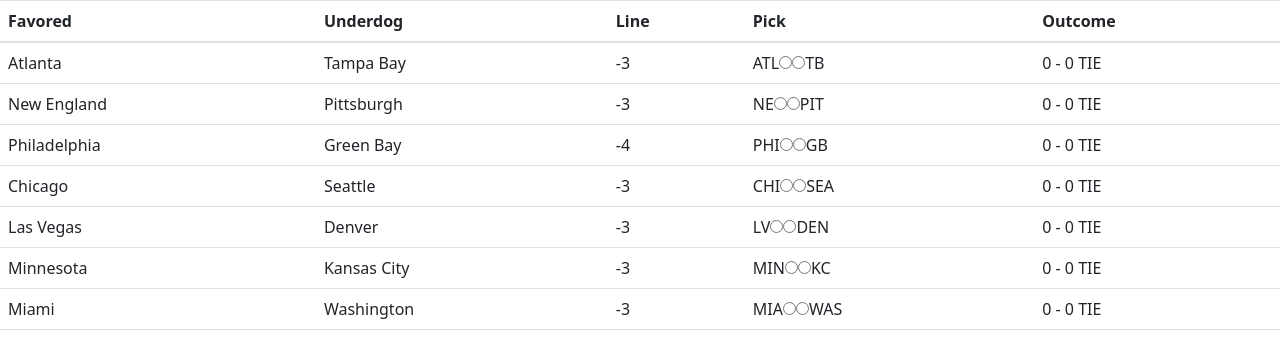
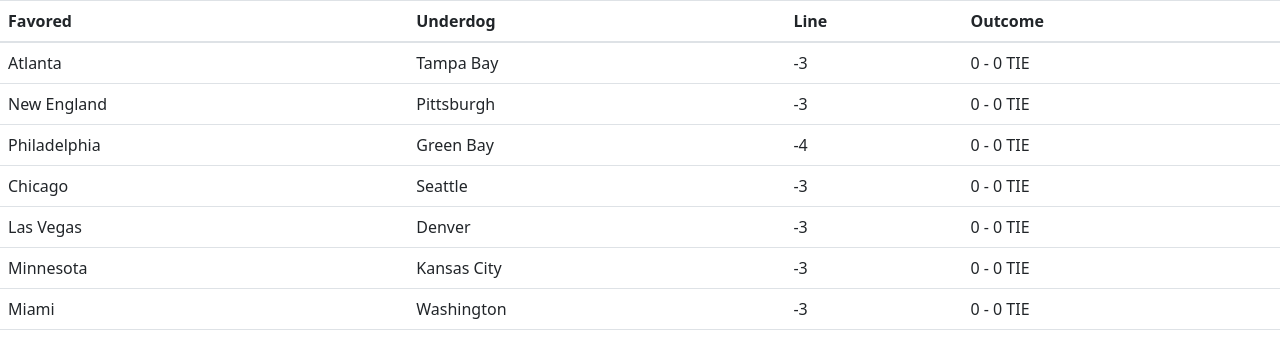
Before and after one commit to bossanova456/chandler-cup, a React (Create React App) app: page / in a window 1280 px wide. Shown: the top 358 px of the page. Built offline with nearby package versions, Linux system fonts and the light colour scheme.

Commit message:
Temporarily removing pick selection

```diff
--- a/src/components/MatchupTable.js
+++ b/src/components/MatchupTable.js
@@ -18,14 +18,14 @@
 						<th>Favored</th>
 						<th>Underdog</th>
 						<th>Line</th>
-						<th>Pick</th>
 						<th>Outcome</th>
 					</tr>
 				</thead>
 				<tbody>
 					{
-						matchUpData[0].matchUps.map(matchup => {
+						matchUpData[0].matchUps.map((matchup, i) => {
 							return <MatchupTableRow
+										key={"" + i}
 										matchup={matchup}
 										userPick={getMatchupPick(matchup.favoredTeamId + matchup.underdogTeamId)}
 									/>
--- a/src/components/MatchupTableRow.js
+++ b/src/components/MatchupTableRow.js
@@ -1,7 +1,6 @@
 import PickSelectRadioGroup from "./PickSelectRadioGroup";
 
 import { teamData } from "../TeamData";
-import { useState } from "react";
 
 function getTeamName(teamId) {
 	return teamData.filter(team => team.teamId === teamId)[0].teamRegion;
@@ -24,23 +23,12 @@
 }
 
 const MatchupTableRow = ({ matchup, userPick }) => {
-	const [ pick, setPick ] = useState(userPick);
-
 	return (
 		<>
 			<tr>
 				<td>{getTeamName(matchup.favoredTeamId)}</td>
 				<td>{getTeamName(matchup.underdogTeamId)}</td>
 				<td>-{matchup.line}</td>
-				<td>
-					<PickSelectRadioGroup
-						matchup={matchup}
-						favoredRegionCode={getRegionCode(matchup.favoredTeamId)}
-						underdogRegionCode={getRegionCode(matchup.underdogTeamId)}
-						pick={pick}
-						selectPick={(event) => setPick(event.target.value)}
-					/>
-				</td>
 				<td>{getOutcomeString(matchup)}</td>
 			</tr>
 		</>
--- a/src/components/PickSelectRadioGroup.js
+++ b/src/components/PickSelectRadioGroup.js
@@ -1,9 +1,18 @@
-const PickSelectRadioGroup = ({ favoredRegionCode, underdogRegionCode, favoredTeamId, underdogTeamId, pick, selectPick }) => {
+import { useState } from "react";
+
+const PickSelectRadioGroup = ({ favoredRegionCode, underdogRegionCode, favoredTeamId, underdogTeamId, userPick }) => {
+	const [ pick, setPick ] = useState("favored");
+
+	const changeHandler = (e) => {
+		setPick(e.target.value);
+	}
+
 	return (
-		<div onChange={selectPick}>
-			{favoredRegionCode}<input type="radio" value={favoredTeamId} name="pick" />
-			<input type="radio" value={underdogTeamId} name="pick" />{underdogRegionCode}
-		</div>
+		<>
+
+			{favoredRegionCode}<input type="radio" value="favored" isSelected={pick === "favored"} onChange={changeHandler} name="pick" />
+			<input type="radio" value="underdog" isSelected={pick === "underdog"} onChange={changeHandler} name="pick" />{underdogRegionCode}
+		</>
 	);
 }
 
--- a/src/index.js
+++ b/src/index.js
@@ -1,6 +1,7 @@
 import React from 'react';
-import ReactDOM from 'react-dom';
+import { createRoot } from 'react-dom/client';
 // import './index.css';
 import App from './App';
 
-ReactDOM.render(<App />, document.getElementById('root'));
+const root = createRoot(document.getElementById('root'));
+root.render(<App tab="home" />);
```
